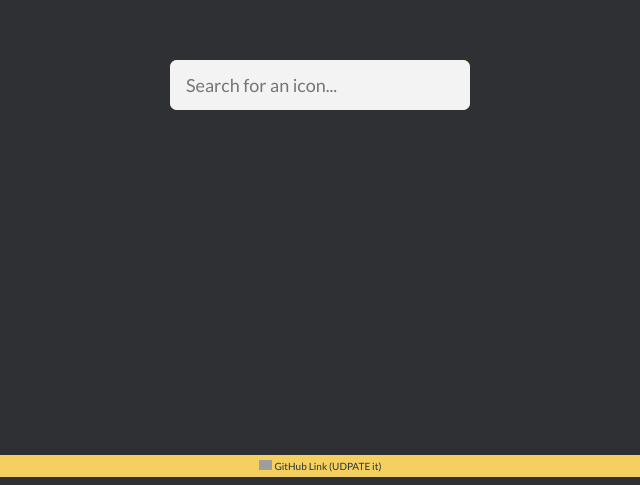
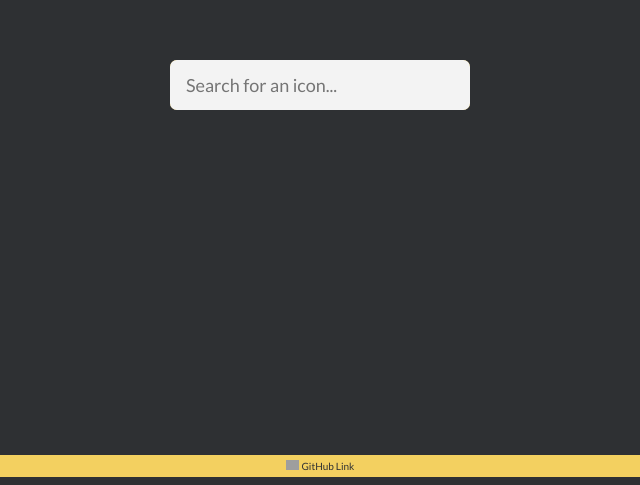
Before and after one commit to carterhague/creative_icon_site, a plain HTML site: page index.html in a window 1280 px wide. Shown: the part 323-808 px from the top of the page, 320-960 px from the left. Drawn offline with nearby package versions, Linux system fonts and the light colour scheme; grey boxes are pictures that could not be loaded.

Commit message:
updated link

```diff
--- a/index.html
+++ b/index.html
@@ -22,7 +22,7 @@
 
   <div class="footer">
     <img src="https://cdn2.iconfinder.com/data/icons/black-white-social-media/64/social_media_logo_github-512.png">
-    <a href="https://github.com/BYU-CS-260-Winter-2020/lab-2-weather-app-carterhague">GitHub Link (UDPATE it)</a>
+    <a href="https://github.com/carterhague/creative_icon_site">GitHub Link</a>
   </div>
 
   <script type="text/javascript" src="script.js"></script>
```
